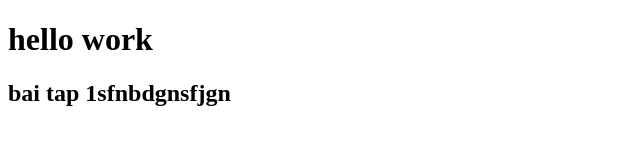
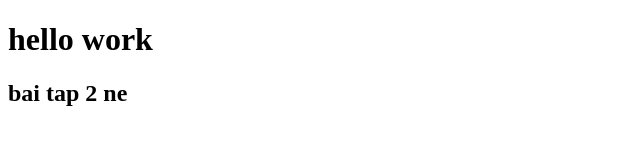
Before and after one commit to ngothien123/html-ses1, a plain HTML site: page index.html in a window 1280 px wide. Shown: the whole page, without its empty margins (0-640 px from the left). Drawn offline with Linux system fonts and the light colour scheme.

Commit message:
chinh sua

```diff
--- a/index.html
+++ b/index.html
@@ -7,6 +7,6 @@
   </head>
   <body>
     <h1>hello work</h1>
-    <h2>bai tap 1sfnbdgnsfjgn</h2>
+    <h2>bai tap 2 ne</h2>
   </body>
 </html>
```
